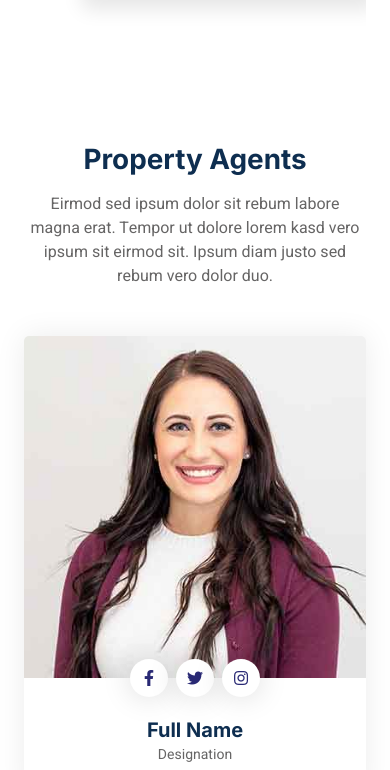
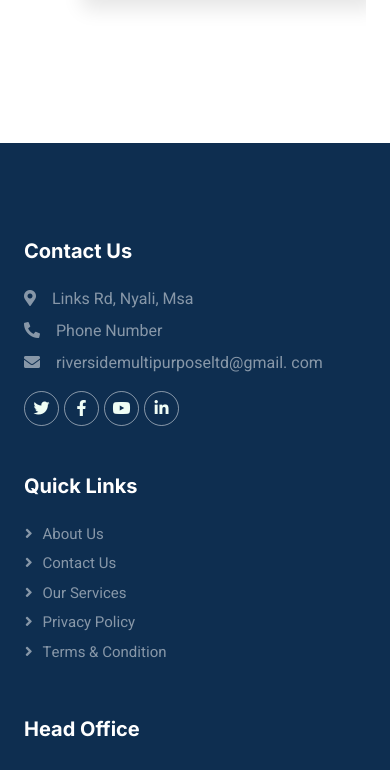
Before and after one commit to keith-kay/real_estate, a Django app: page / in a window 390 px wide. Shown: the part 4243-5013 px from the top of the page. Run offline with Django 5.2, Linux system fonts and the light colour scheme; data comes from the database, SQL or seed files in the repository; both versions use the stored data as it was after the commit; tables that the repository leaves empty hold one stand-in row (values such as "Sample post"); some libraries are stand-ins or nearby versions.

Commit message:
new commit

```diff
--- a/realestate_app/templates/index.html
+++ b/realestate_app/templates/index.html
@@ -519,7 +519,7 @@
 
 
         <!-- Team Start -->
-        <div class="container-xxl py-5">
+        {% comment %} <div class="container-xxl py-5">
             <div class="container">
                 <div class="text-center mx-auto mb-5 wow fadeInUp" data-wow-delay="0.1s" style="max-width: 600px;">
                     <h1 class="mb-3">Property Agents</h1>
@@ -592,57 +592,12 @@
                     </div>
                 </div>
             </div>
-        </div>
+        </div> {% endcomment %}
         <!-- Team End -->
 
 
         <!-- Testimonial Start -->
-        <div class="container-xxl py-5">
-            <div class="container">
-                <div class="text-center mx-auto mb-5 wow fadeInUp" data-wow-delay="0.1s" style="max-width: 600px;">
-                    <h1 class="mb-3">Our Clients Say!</h1>
-                    <p>Eirmod sed ipsum dolor sit rebum labore magna erat. Tempor ut dolore lorem kasd vero ipsum sit eirmod sit. Ipsum diam justo sed rebum vero dolor duo.</p>
-                </div>
-                <div class="owl-carousel testimonial-carousel wow fadeInUp" data-wow-delay="0.1s">
-                    <div class="testimonial-item bg-light rounded p-3">
-                        <div class="bg-white border rounded p-4">
-                            <p>Tempor stet labore dolor clita stet diam amet ipsum dolor duo ipsum rebum stet dolor amet diam stet. Est stet ea lorem amet est kasd kasd erat eos</p>
-                            <div class="d-flex align-items-center">
-                                <img class="img-fluid flex-shrink-0 rounded" src="img/testimonial-1.jpg" style="width: 45px; height: 45px;">
-                                <div class="ps-3">
-                                    <h6 class="fw-bold mb-1">Client Name</h6>
-                                    <small>Profession</small>
-                                </div>
-                            </div>
-                        </div>
-                    </div>
-                    <div class="testimonial-item bg-light rounded p-3">
-                        <div class="bg-white border rounded p-4">
-                            <p>Tempor stet labore dolor clita stet diam amet ipsum dolor duo ipsum rebum stet dolor amet diam stet. Est stet ea lorem amet est kasd kasd erat eos</p>
-                            <div class="d-flex align-items-center">
-                                <img class="img-fluid flex-shrink-0 rounded" src="img/testimonial-2.jpg" style="width: 45px; height: 45px;">
-                                <div class="ps-3">
-                                    <h6 class="fw-bold mb-1">Client Name</h6>
-                                    <small>Profession</small>
-                                </div>
-                            </div>
-                        </div>
-                    </div>
-                    <div class="testimonial-item bg-light rounded p-3">
-                        <div class="bg-white border rounded p-4">
-                            <p>Tempor stet labore dolor clita stet diam amet ipsum dolor duo ipsum rebum stet dolor amet diam stet. Est stet ea lorem amet est kasd kasd erat eos</p>
-                            <div class="d-flex align-items-center">
-                                <img class="img-fluid flex-shrink-0 rounded" src="img/testimonial-3.jpg" style="width: 45px; height: 45px;">
-                                <div class="ps-3">
-                                    <h6 class="fw-bold mb-1">Client Name</h6>
-                                    <small>Profession</small>
-                                </div>
-                            </div>
-                        </div>
-                    </div>
-                </div>
-            </div>
-        </div>
+
         <!-- Testimonial End -->
 
 
@@ -651,10 +606,10 @@
             <div class="container py-5">
                 <div class="row g-5">
                     <div class="col-lg-3 col-md-6">
-                        <h5 class="text-white mb-4">Get In Touch</h5>
-                        <p class="mb-2"><i class="fa fa-map-marker-alt me-3"></i>123 Street, New York, USA</p>
-                        <p class="mb-2"><i class="fa fa-phone-alt me-3"></i>+012 345 67890</p>
-                        <p class="mb-2"><i class="fa fa-envelope me-3"></i>info@example.com</p>
+                        <h5 class="text-white mb-4">Contact Us</h5>
+                        <p class="mb-2"><i class="fa fa-map-marker-alt me-3"></i>Links Rd, Nyali, Msa</p>
+                        <p class="mb-2"><i class="fa fa-phone-alt me-3"></i>Phone Number</p>
+                        <p class="mb-2"><i class="fa fa-envelope me-3"></i>riversidemultipurposeltd@gmail. com </p>
                         <div class="d-flex pt-2">
                             <a class="btn btn-outline-light btn-social" href=""><i class="fab fa-twitter"></i></a>
                             <a class="btn btn-outline-light btn-social" href=""><i class="fab fa-facebook-f"></i></a>
@@ -671,35 +626,16 @@
                         <a class="btn btn-link text-white-50" href="">Terms & Condition</a>
                     </div>
                     <div class="col-lg-3 col-md-6">
-                        <h5 class="text-white mb-4">Photo Gallery</h5>
+                        <h5 class="text-white mb-4">Head Office</h5>
                         <div class="row g-2 pt-2">
-                            <div class="col-4">
-                                <img class="img-fluid rounded bg-light p-1" src="img/property-1.jpg" alt="">
-                            </div>
-                            <div class="col-4">
-                                <img class="img-fluid rounded bg-light p-1" src="img/property-2.jpg" alt="">
-                            </div>
-                            <div class="col-4">
-                                <img class="img-fluid rounded bg-light p-1" src="img/property-3.jpg" alt="">
-                            </div>
-                            <div class="col-4">
-                                <img class="img-fluid rounded bg-light p-1" src="img/property-4.jpg" alt="">
-                            </div>
-                            <div class="col-4">
-                                <img class="img-fluid rounded bg-light p-1" src="img/property-5.jpg" alt="">
-                            </div>
-                            <div class="col-4">
-                                <img class="img-fluid rounded bg-light p-1" src="img/property-6.jpg" alt="">
-                            </div>
+                            <iframe src="https://www.google.com/maps/embed?pb=!1m18!1m12!1m3!1d3979.9029167731555!2d39.7048918!3d-4.0402315!2m3!1f0!2f0!3f0!3m2!1i1024!2i768!4f13.1!3m3!1m2!1s0x18401264375f57a1%3A0xc97247b3be488ca4!2sLinks%20Rd%2C%20Mombasa!5e0!3m2!1sen!2ske!4v1705347030791!5m2!1sen!2ske" width="300" height="150" style="border:0;" allowfullscreen="" loading="lazy" referrerpolicy="no-referrer-when-downgrade" class="rounded-3"></iframe>
                         </div>
                     </div>
                     <div class="col-lg-3 col-md-6">
-                        <h5 class="text-white mb-4">Newsletter</h5>
-                        <p>Dolor amet sit justo amet elitr clita ipsum elitr est.</p>
-                        <div class="position-relative mx-auto" style="max-width: 400px;">
-                            <input class="form-control bg-transparent w-100 py-3 ps-4 pe-5" type="text" placeholder="Your email">
-                            <button type="button" class="btn btn-primary py-2 position-absolute top-0 end-0 mt-2 me-2">SignUp</button>
-                        </div>
+                        <h5 class="text-white mb-4">About Us</h5>
+                        <p>Riverside Multipurpose Company Limited is a fast growing general
+                            contractor and property management company located in the surbubs
+                            of the Coastal town of Mombasa in Kenya.</p>
                     </div>
                 </div>
             </div>
@@ -707,10 +643,7 @@
                 <div class="copyright">
                     <div class="row">
                         <div class="col-md-6 text-center text-md-start mb-3 mb-md-0">
-                            &copy; <a class="border-bottom" href="#">Your Site Name</a>, All Right Reserved.
-
-
-							Designed By <a class="border-bottom" href="">your Site name</a>
+                            &copy; <a class="border-bottom" href="#">Riverside Multipurpose Co. Ltd</a>, All Right Reserved.
                         </div>
                         <div class="col-md-6 text-center text-md-end">
                             <div class="footer-menu">
--- a/realestate_app/views.py
+++ b/realestate_app/views.py
@@ -30,6 +30,9 @@ def property_detail(request, property_title):
     property_images = property_instance.image_set.all()
     site_map_images = property_instance.image_set.filter(title='Site Map')
     aerial_view_images = property_instance.image_set.filter(title='overview')
+    first_floors= property_instance.image_set.filter(title='1stflr')
+    second_floors= property_instance.image_set.filter(title='2ndflr')
+    third_floors= property_instance.image_set.filter(title='3rdflr')
     # Add more filters for additional titles as needed
 
     context = {
@@ -37,6 +40,9 @@ def property_detail(request, property_title):
         'property_images': property_images,
         'site_map_images': site_map_images,
         'aerial_view_images': aerial_view_images,
+        'first_floors': first_floors,
+        'second_floors': second_floors,
+        'third_floors': third_floors
         # Add more variables for additional titles as needed
     }
 
```
Also changed, not shown: realestate_app/static/js/main.js (+9 -9 lines), realestate_app/templates/property_detail.html (+52 -94 lines), db.sqlite3, media/property_photos/Screenshot_2024-01-26_233811.png (added), media/property_photos/Screenshot_2024-01-26_233841.png (added), media/property_photos/Screenshot_2024-01-26_233926.png (added), media/property_photos/Screenshot_2024-01-26_233953.png (added), media/property_photos/Screenshot_2024-01-26_234010.png (added).
